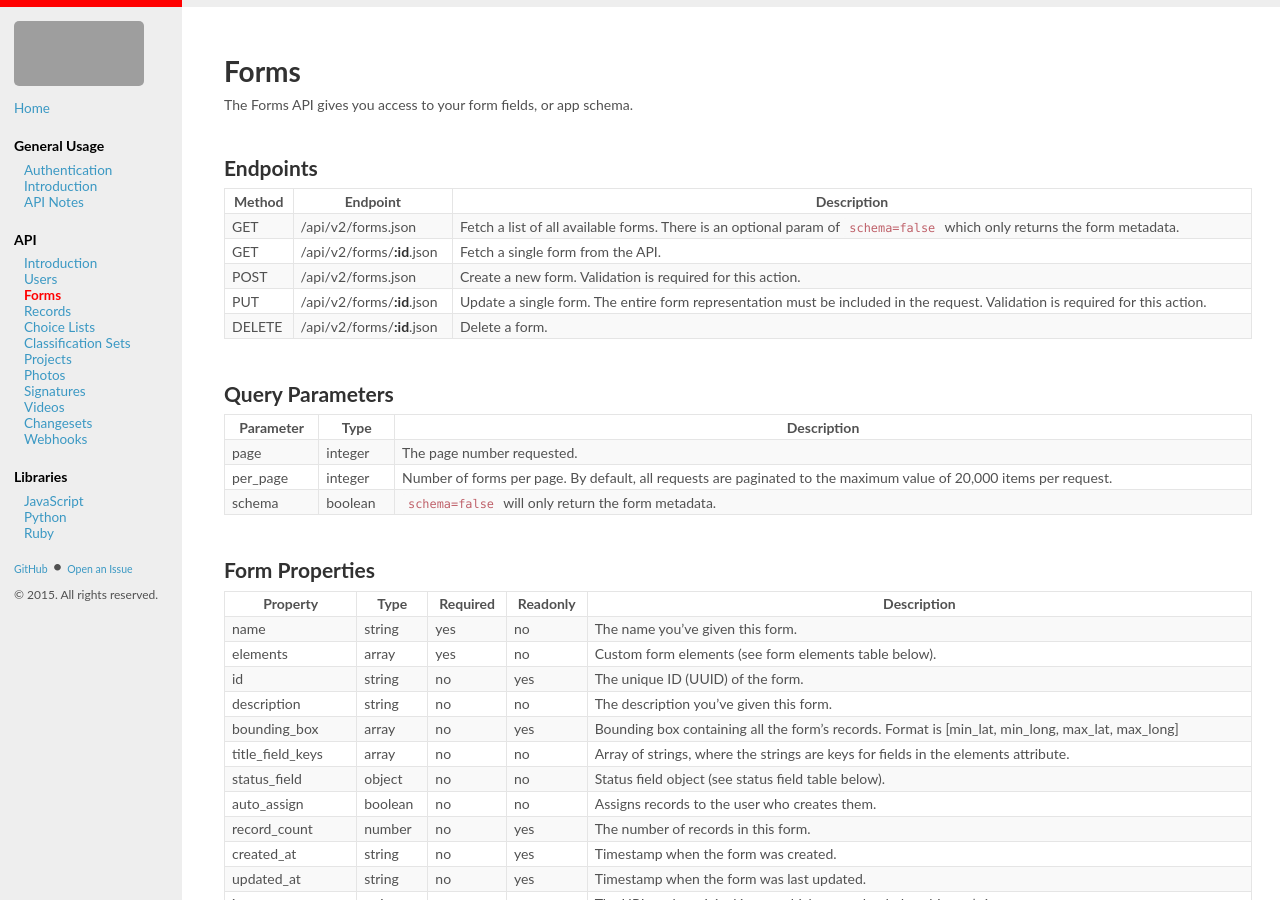
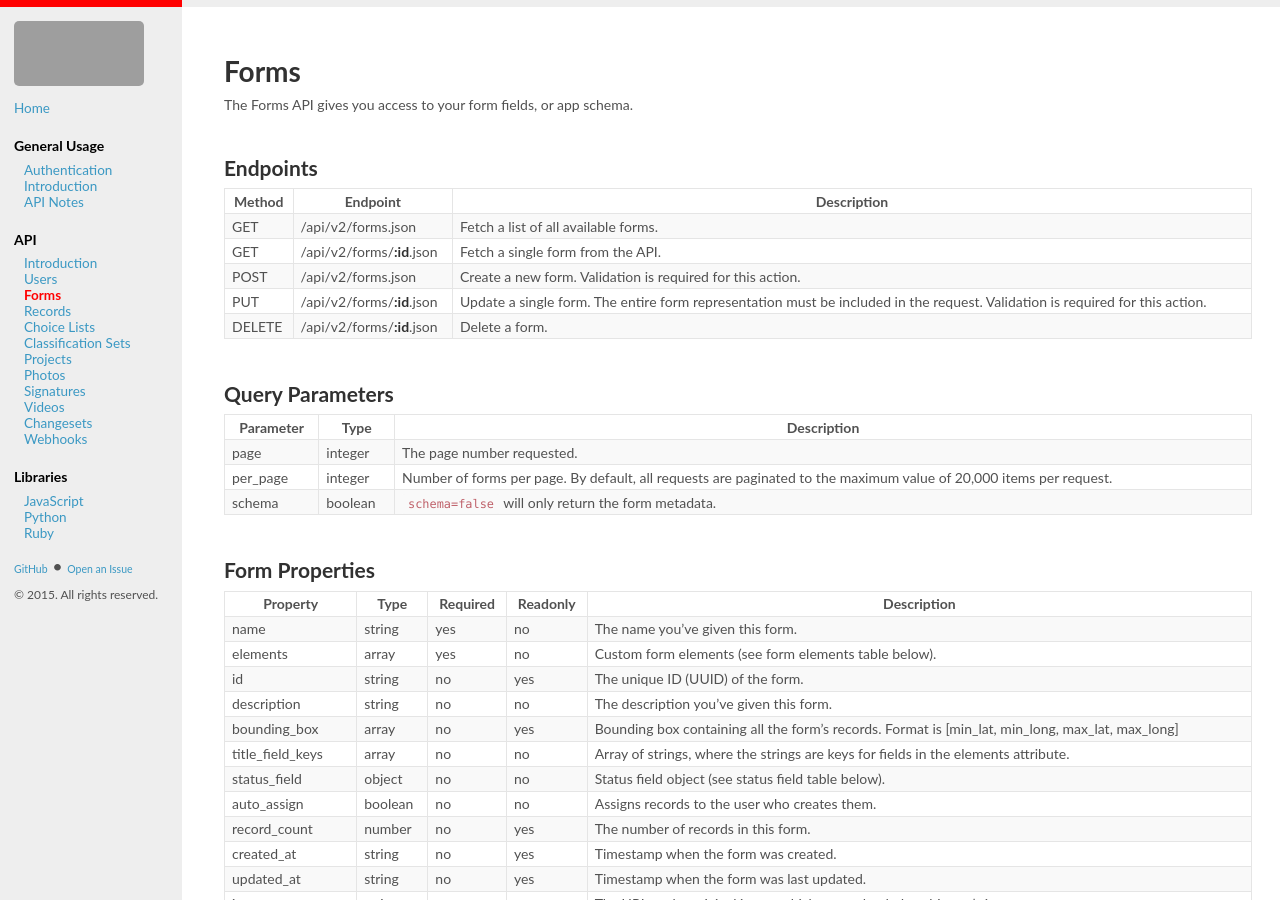
Before and after one commit to rylincoln/developer.fulcrumapp.com, a Jekyll site: the page built from _api/forms.md, in a window 1280 px wide and 900 px high. Built offline with Jekyll 4.4.1, drawn with Linux system fonts in a browser that asks for light colours; grey boxes are pictures that could not be loaded.

Commit message:
Remove duplicate note on schema=false for form.

```diff
--- a/_api/forms.md
+++ b/_api/forms.md
@@ -22,7 +22,7 @@ The Forms API gives you access to your form fields, or app schema.
 
 | Method | Endpoint | Description |
 |--------|----------|-------------|
-| GET | /api/v2/forms.json | Fetch a list of all available forms. There is an optional param of `schema=false` which only returns the form metadata. |
+| GET | /api/v2/forms.json | Fetch a list of all available forms. |
 | GET | /api/v2/forms/**:id**.json | Fetch a single form from the API. |
 | POST | /api/v2/forms.json | Create a new form. Validation is required for this action. |
 | PUT | /api/v2/forms/**:id**.json | Update a single form. The entire form representation must be included in the request. Validation is required for this action. |
```
